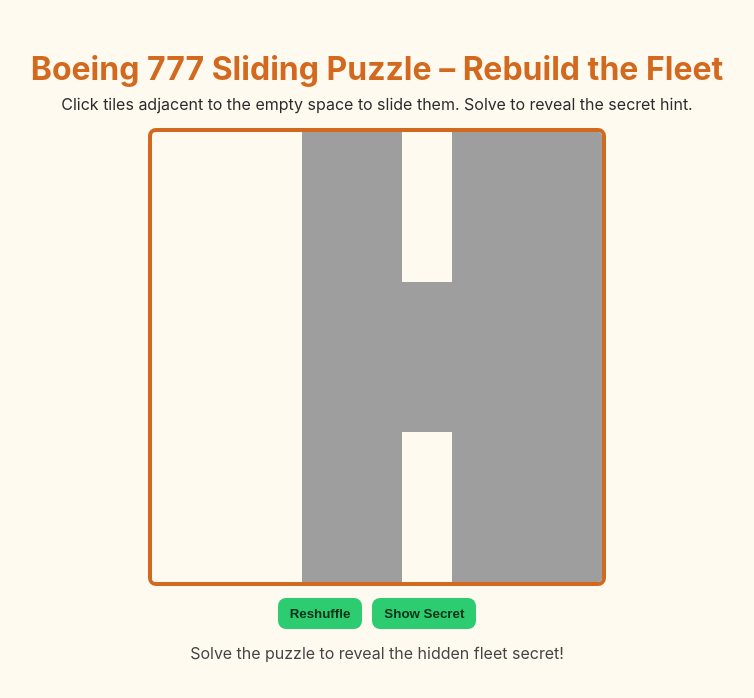
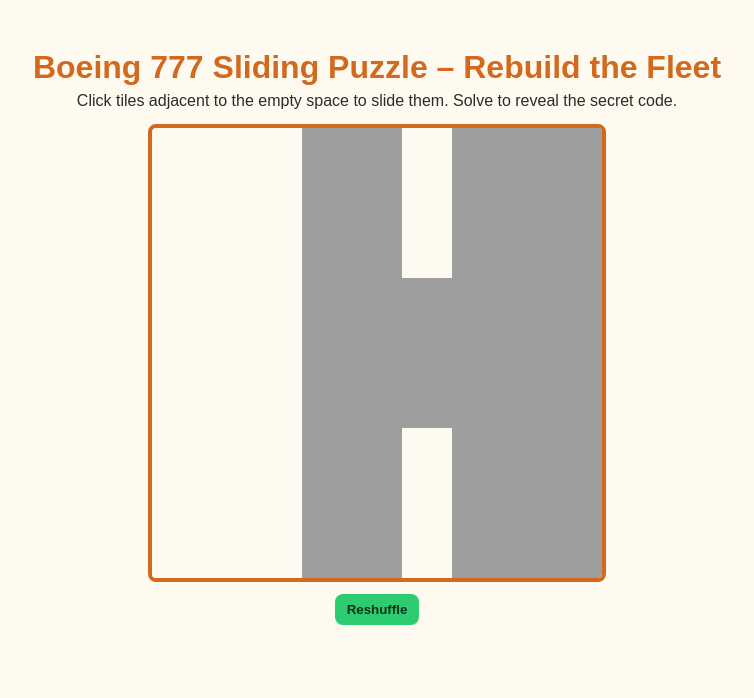
Before and after one commit to Havish06/Puzzle, a plain HTML site: page secret.html in a window 1280 px wide. Shown: the whole page, without its empty margins (263-1017 px from the left). Drawn offline with Linux system fonts and the light colour scheme.

Commit message:
Update secret.html

```diff
--- a/secret.html
+++ b/secret.html
@@ -1,65 +1,54 @@
 <!DOCTYPE html>
 <html lang="en">
 <head>
-<meta charset="utf-8" />
-<meta name="viewport" content="width=device-width,initial-scale=1" />
-<title>Boeing 777 Sliding Puzzle — Rebuild the Fleet</title>
+<meta charset="UTF-8">
+<meta name="viewport" content="width=device-width, initial-scale=1.0">
+<title>Boeing 777 Sliding Puzzle</title>
 <style>
-  :root{--bg:#fffaf0;--border:#d2691e}
-  body{margin:0;background:var(--bg);font-family:Inter,system-ui,Segoe UI,Roboto,Arial;color:#2b2b2b;display:flex;flex-direction:column;align-items:center;padding:28px}
-  h1{color:var(--border);margin-bottom:6px}
-  p{margin:0 0 14px}
-  canvas{border:4px solid var(--border);border-radius:8px;cursor:pointer;display:block}
-  .note{margin-top:14px;color:#444}
-  .center{display:flex;gap:10px;align-items:center;margin-top:12px}
-  button{padding:8px 12px;border-radius:8px;border:none;background:#2ecc71;color:#06341a;font-weight:700;cursor:pointer}
+body{margin:0;background:#fffaf0;font-family:Arial, sans-serif;color:#2b2b2b;display:flex;flex-direction:column;align-items:center;padding:28px;}
+h1{color:#d2691e;margin-bottom:6px;}
+p{margin:0 0 14px;}
+canvas{border:4px solid #d2691e;border-radius:8px;cursor:pointer;display:block;}
+.center{display:flex;gap:10px;align-items:center;margin-top:12px;}
+button{padding:8px 12px;border-radius:8px;border:none;background:#2ecc71;color:#06341a;font-weight:700;cursor:pointer;}
 </style>
 </head>
 <body>
-  <h1>Boeing 777 Sliding Puzzle – Rebuild the Fleet</h1>
-  <p>Click tiles adjacent to the empty space to slide them. Solve to reveal the secret hint.</p>
+<h1>Boeing 777 Sliding Puzzle – Rebuild the Fleet</h1>
+<p>Click tiles adjacent to the empty space to slide them. Solve to reveal the secret code.</p>
 
-  <canvas id="puzzle" width="450" height="450"></canvas>
-
-  <div class="center">
-    <button id="reshuffle">Reshuffle</button>
-    <button id="showAnswer">Show Secret</button>
-  </div>
-
-  <p class="note">Solve the puzzle to reveal the hidden fleet secret!</p>
+<canvas id="puzzle" width="450" height="450"></canvas>
+<div class="center">
+  <button id="reshuffle">Reshuffle</button>
+</div>
 
 <script>
 const SECRET = 'FLEET';
 const img = new Image();
 img.crossOrigin = 'anonymous';
-img.src = "https://imgs.search.brave.com/625wwkCLUpsU4034KkZ_5vURU2yU3G3GRiTSj-aNn7k/rs:fit:860:0:0:0/g:ce/aHR0cHM6Ly93d3cuYXJhYmlhbmJ1c2luZXNzLmNvbS93cC1jb250ZW50L3VwbG9hZHMvc2l0ZXMvMy9jbG91ZC8yMDIxLzA5LzE2LzFmb0VDQ1dkLUVtaWlyYXRlcy1BaXJsaW5lLUJvZWluZy03NzctMzAwRVJfMS0zLTgwMHg2MDAuanBn";
+img.src = "https://imgs.search.brave.com/625wwkCLUpsU4034KkZ_5vURU2yU3G3GRiTSj-aNn7k/rs:fit:860:0:0:0/g:ce/aHR0cHM6Ly93d3cuYXJhYmlhbmJ1c2luZXNzLmNvbS93cC1jb250ZW50L3VwbG9hZHMvc2l0ZXMvMy9jbG91ZC8yMDIxLzA5/LzE2LzFmb0VDQ1dkLUVtaWlyYXRlcy1BaXJsaW5lLUJvZWluZy03NzctMzAwRVJfMS0zLTgwMHg2MDAuanBn";
 
 const canvas = document.getElementById('puzzle');
 const ctx = canvas.getContext('2d');
-const rows = 3, cols = 3, size = 150, emptyIndex = 6;
-let tiles = [];
+const rows=3, cols=3, size=150, emptyIndex=6;
+let tiles=[];
 
-img.onload = () => { init(); draw(); };
+img.onload=()=>{init();draw();};
 
 function init(){
-  tiles = [];
-  for(let i=0;i<rows*cols;i++){
-    tiles.push(i===emptyIndex?null:i);
-  }
+  tiles=[];
+  for(let i=0;i<rows*cols;i++) tiles.push(i===emptyIndex?null:i);
   shuffle();
 }
 
 function shuffle(){
-  const arr = tiles.filter(t=>t!==null);
+  const arr=tiles.filter(t=>t!==null);
   for(let i=arr.length-1;i>0;i--){
     const j=Math.floor(Math.random()*(i+1));
     [arr[i],arr[j]]=[arr[j],arr[i]];
   }
   let p=0;
-  for(let i=0;i<tiles.length;i++){
-    if(i===emptyIndex)continue;
-    tiles[i]=arr[p++];
-  }
+  for(let i=0;i<tiles.length;i++) if(i!==emptyIndex) tiles[i]=arr[p++];
 }
 
 function draw(){
@@ -67,9 +56,7 @@
   for(let i=0;i<tiles.length;i++){
     const dx=(i%cols)*size, dy=Math.floor(i/cols)*size;
     if(tiles[i]===null){
-      ctx.fillStyle='#fffaf0';
-      ctx.fillRect(dx,dy,size,size);
-      continue;
+      ctx.fillStyle='#fffaf0'; ctx.fillRect(dx,dy,size,size); continue;
     }
     const sx=(tiles[i]%cols)*size, sy=Math.floor(tiles[i]/cols)*size;
     ctx.drawImage(img,sx,sy,size,size,dx,dy,size,size);
@@ -81,25 +68,13 @@
   const x=e.clientX-rect.left, y=e.clientY-rect.top;
   const clicked=Math.floor(y/size)*cols+Math.floor(x/size);
   const empty=tiles.indexOf(null);
-
   const valid=(clicked===empty-1&&clicked%cols!==cols-1)||(clicked===empty+1&&clicked%cols!==0)||(clicked===empty-cols)||(clicked===empty+cols);
-  if(valid){
-    tiles[empty]=tiles[clicked];
-    tiles[clicked]=null;
-    draw();
-    if(check()) alert(`SECRET MESSAGE IS "${SECRET}"`);
-  }
+  if(valid){tiles[empty]=tiles[clicked];tiles[clicked]=null;draw();if(check())alert(`SECRET MESSAGE IS "${SECRET}"`);}
 });
 
-function check(){
-  for(let i=0;i<tiles.length;i++){
-    if(tiles[i]!==null && tiles[i]!==i)return false;
-  }
-  return true;
-}
+function check(){for(let i=0;i<tiles.length;i++) if(tiles[i]!==null && tiles[i]!==i) return false; return true;}
 
 document.getElementById('reshuffle').addEventListener('click',()=>{shuffle();draw();});
-document.getElementById('showAnswer').addEventListener('click',()=>alert(`SECRET MESSAGE IS "${SECRET}"`));
 </script>
 </body>
 </html>
```
